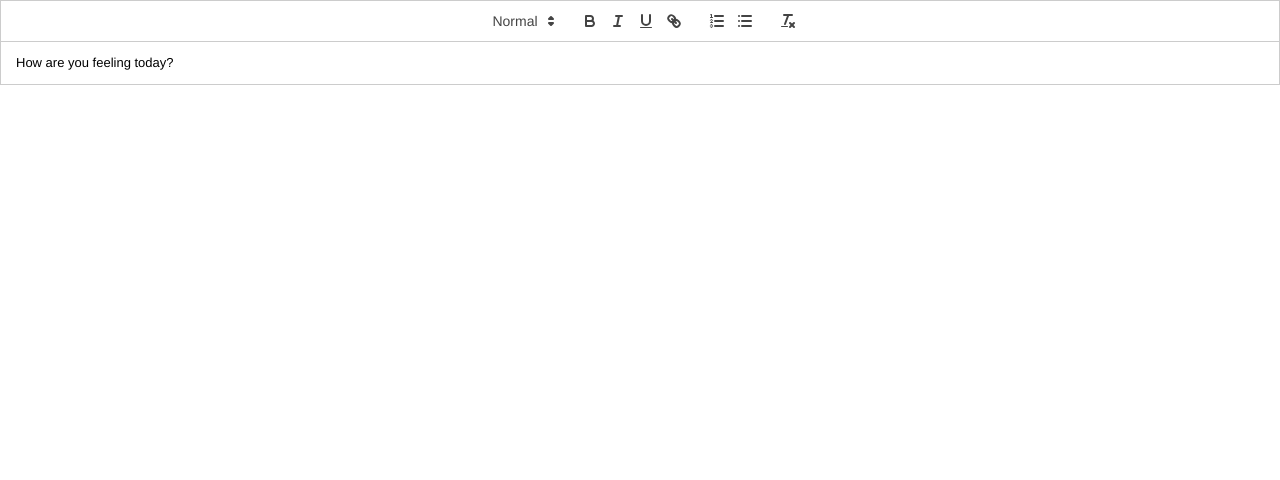
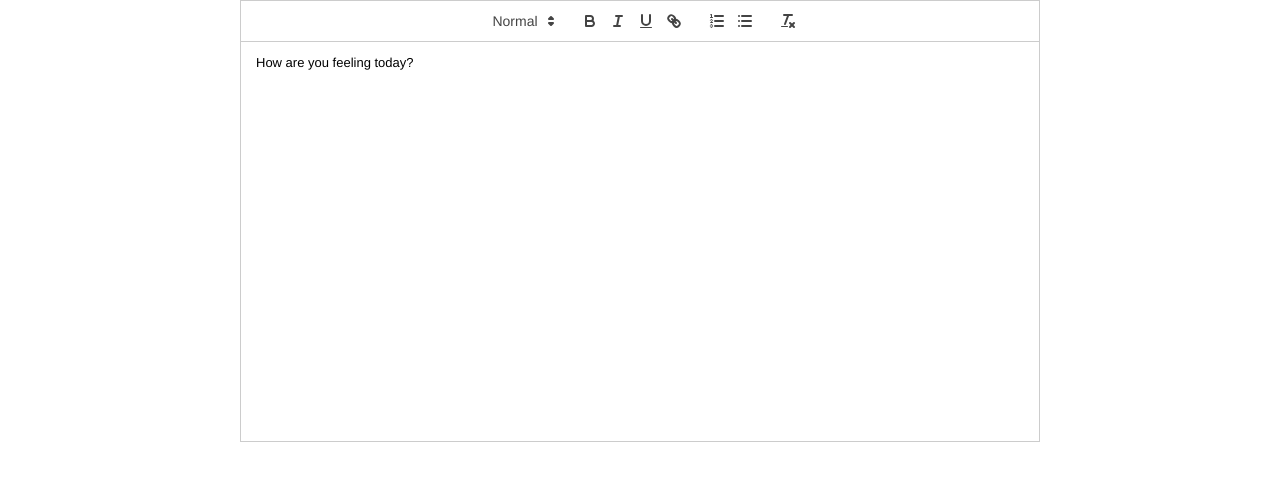
Before and after one commit to umekow/FooMoo, a React (Create React App) app in the folder foodmood/: page / in a window 1280 px wide. Shown: the top 480 px of the page. Built offline with nearby package versions, Linux system fonts and the light colour scheme.

Commit message:
added some initial styling to editor

```diff
--- a/foodmood/src/features/editor/index.js
+++ b/foodmood/src/features/editor/index.js
@@ -6,7 +6,16 @@ import 'react-quill/dist/quill.snow.css'
 const Editor = props => {
     const [text, setText] = useState('How are you feeling today?')
     return(
-        <ReactQuill theme='snow' value={text} onChange={setText}/>
+
+        <ReactQuill
+        style={{
+            width:'800px',
+            height: '400px',
+            margin: '0 auto',
+
+        }}
+        theme='snow' value={text} onChange={setText}/>
+
     )
 }
 
```
